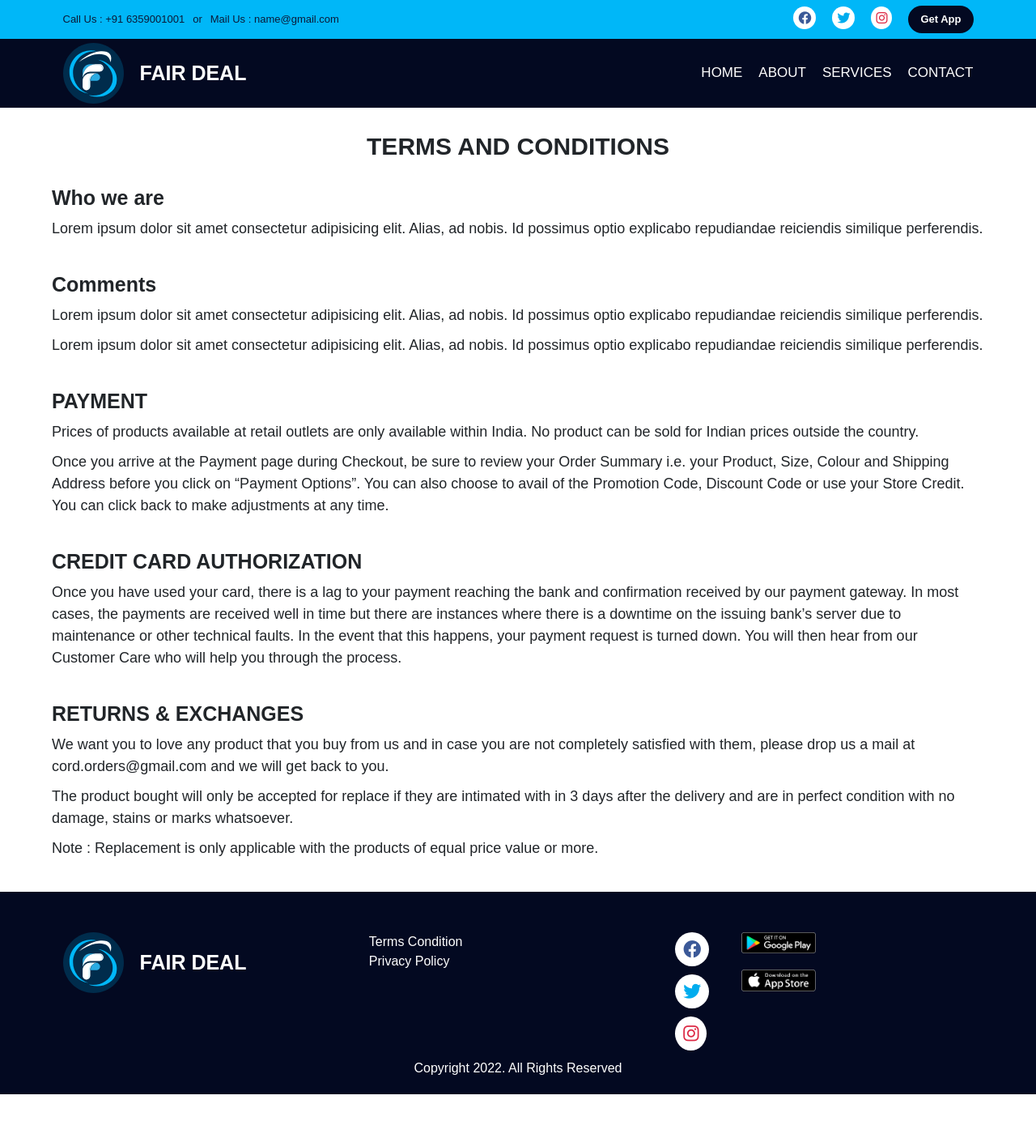
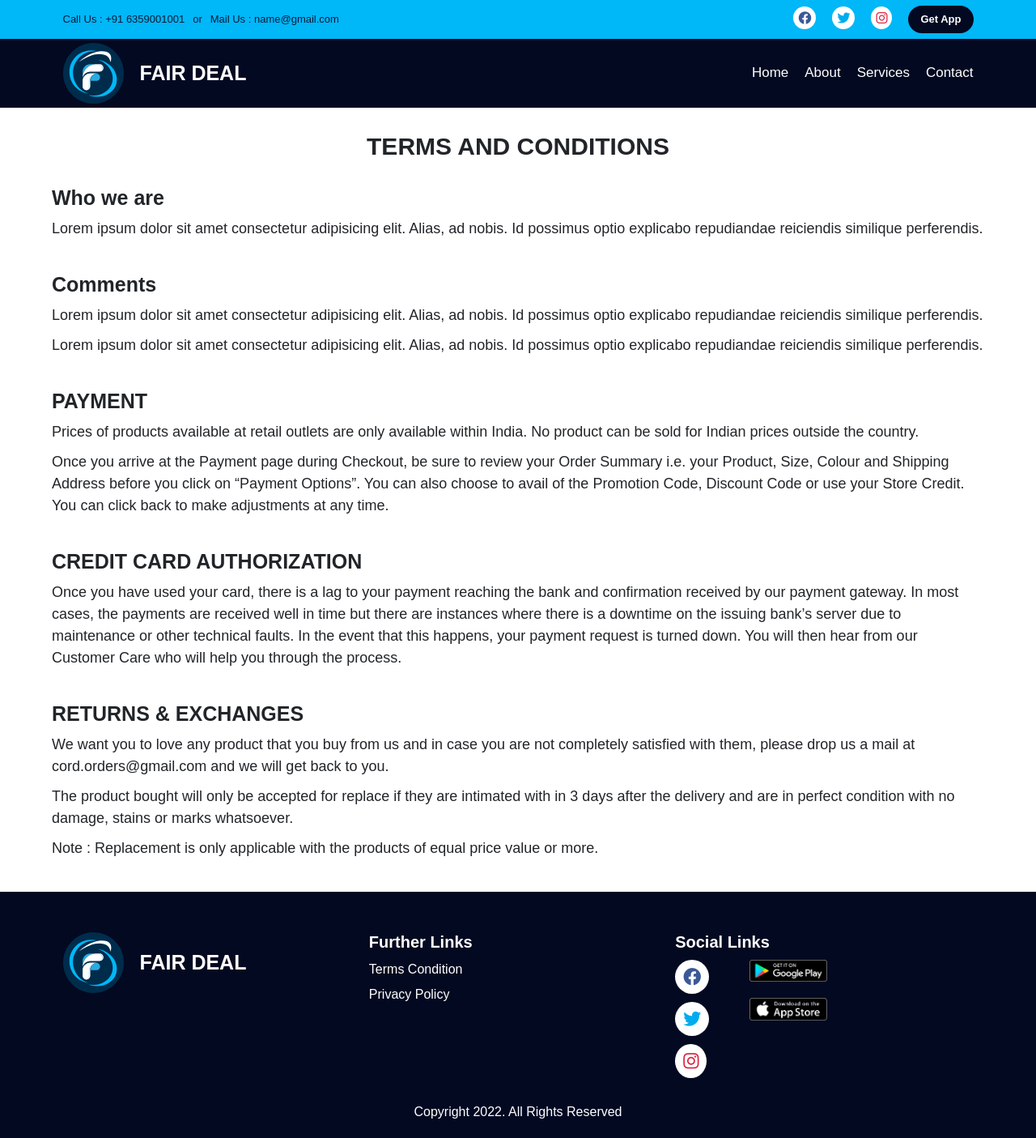
Before and after one commit to yaminshaikh217/General-Service, a React (Vite) app: page /terms in a window 1280 px wide. Shown: the whole page at 81% size. Before the commit the page ends 1351 px from the top, so only its background shows below. Built offline with nearby package versions, Linux system fonts and the light colour scheme; a web font is replaced by a local one.

Commit message:
Changes in footer and small ui changes

```diff
--- /dev/null
+++ b/src/Components/Chooseus.jsx
@@ -0,0 +1,37 @@
+import React from 'react'
+
+const Chooseus = () => {
+    return (
+        <>
+            <section className="services chooseus" id="serviceId">
+                <h2 className="genHeading text-center">Why Choose Us</h2>
+                <div className="container">
+                    <div className="choose-box">
+                        <div className="chooseusCard">
+                            <i className="fa-solid fa-clipboard-check"></i>
+                            <p>Connects you to Verified and Trained Technicians.</p>
+                        </div>
+                        <div className="chooseusCard">
+                            <i className="fa-solid fa-address-card"></i>
+                            <p>Offers Impeccable Customer Support</p>
+                        </div>
+                        <div className="chooseusCard">
+                            <i className="fa-solid fa-shield-halved"></i>
+                            <p>Guarantees Secure Transactions</p>
+                        </div>
+                        <div className="chooseusCard">
+                            <i className="fa-solid fa-thumbs-up"></i>
+                            <p>Provides High-quality,Reliability and Safety</p>
+                        </div>
+                        <div className="chooseusCard">
+                            <i className="fa-solid fa-money-check-dollar"></i>
+                            <p>Ensure Cost-effectiveness</p>
+                        </div>
+                    </div>
+                </div>
+            </section>
+        </>
+    )
+}
+
+export default Chooseus
--- a/src/Components/Footer.jsx
+++ b/src/Components/Footer.jsx
@@ -22,10 +22,13 @@ const Footer = () => {
               <h2>FAIR DEAL</h2>
             </div>
             <div>
+              <h4 className="footer-title">Further Links</h4>
               <NavLink to='/terms'><p>Terms Condition</p></NavLink>
               <NavLink to='/privacy'><p>Privacy Policy</p></NavLink>
             </div>
             <div className="icons">
+              <h4 className="footer-title">Social Links</h4>
+              <div className="d-flex g-1">
                 <div>
                   <a
                     href="https://www.facebook.com/Fairdeal-Company-107433102185215/"
@@ -50,7 +53,7 @@ const Footer = () => {
                   </div>
                 </div>
               </div>
-
+            </div>
           </div>
           <div>
             <p className="text-center">Copyright 2022. All Rights Reserved</p>
--- a/src/Components/Index.jsx
+++ b/src/Components/Index.jsx
@@ -10,7 +10,8 @@ import Services from './Services'
 import Testimonial from './Testimonial'
 import UpcomingServices from './UpcomingServices'
 import { useEffect } from 'react'
-import gsapFunc , {upcomingServices} from '../utils/gsap.js'
+import gsapFunc, { upcomingServices } from '../utils/gsap.js'
+import Chooseus from './Chooseus'
 
 
 function Index() {
@@ -23,16 +24,17 @@ function Index() {
 
   return (
     <>
-      <Navbar/>
-      <Home/>
-      <Services/>
-      <About/>
+      <Navbar />
+      <Home />
+      <Services />
+      <About />
+      <Chooseus />
       {/* <Expert/> */}
-      <Testimonial/>
-      <UpcomingServices/>
-      <Contact/>
-      <Footer/>
-      <ScrollTop hide={false}/>
+      <Testimonial />
+      <UpcomingServices />
+      <Contact />
+      <Footer />
+      <ScrollTop hide={false} />
     </>
   )
 }
--- a/src/Components/Navbar.jsx
+++ b/src/Components/Navbar.jsx
@@ -55,16 +55,16 @@ const Navbar = () => {
             onClick={handleActive}
           >
             <Link to="/">
-              <li onClick={() => window.scrollTo({ top: 0 })}>HOME</li>
+              <li onClick={() => window.scrollTo({ top: 0 })}>Home</li>
             </Link>
             <a href="/#abouts">
-              <li>ABOUT</li>
+              <li>About</li>
             </a>
             <a href="/#serviceId">
-              <li>SERVICES</li>
+              <li>Services</li>
             </a>
             <a href="/#contactus">
-              <li>CONTACT</li>
+              <li>Contact</li>
             </a>
           </ul>
           <div
--- a/src/Components/Services.jsx
+++ b/src/Components/Services.jsx
@@ -63,7 +63,7 @@ const Services = () => {
       img: plumber,
       img1: plumber1,
       img2: plumber2,
-      link:"plumbing",
+      link: "plumbing",
       title: "Plumbing",
       description:
         "Starting from pipeline installations to leakage and custom requirements, we help you with your all plumbing requirements! ",
@@ -77,6 +77,14 @@ const Services = () => {
       link: "ro-cleaning",
       description:
         "End-to-end water purifier services, inclusive of installation/uninstallation, check-up, repair, and maintenance! ",
+    }, {
+      img: ro,
+      img1: ro1,
+      img2: ro2,
+      title: "Gas",
+      link: "ro-cleaning",
+      description:
+        "lorem ipsum dolor sit amet, consectetur adipiscing lorem ipsum dolor sit amet lorem ipsum dolor sit amet lorem ipsum dolor sit amet  ",
     },
   ];
   return (
--- a/src/index.css
+++ b/src/index.css
@@ -332,6 +332,15 @@ footer {
 .footer .logo {
   margin-bottom: 2rem;
 }
+.footer-title {
+  font-size: 2rem;
+  margin-bottom: 1rem;
+  font-weight: 700;
+}
+.grid-col-3 p {
+  margin-bottom: 0.7rem;
+}
+
 .icons i {
   font-size: 2.2rem;
   background: #ffffff;
@@ -350,7 +359,7 @@ footer {
 }
 
 .icons div:has(img) {
-  width: 50%;
+  width: 65%;
   cursor: pointer;
   margin-bottom: 2rem;
 }
@@ -1960,3 +1969,33 @@ footer {
 .text-center {
   text-align: center;
 }
+.footer .icons {
+  display: block;
+}
+.g-1 {
+  gap: 3rem;
+}
+.chooseusCard {
+  display: flex;
+  align-items: center;
+  gap: 1rem;
+  margin-bottom: 1rem;
+  /* width: 100%; */
+  /* justify-content: center; */
+}
+.chooseusCard p,
+.chooseusCard i {
+  font-size: 2rem;
+  color: var(--primary-font-color);
+}
+.choose-box {
+  width: fit-content;
+  padding: 3rem;
+  margin: auto;
+  display: grid;
+  /* place-items: center; */
+  justify-items: self-start;
+  border-radius: 1rem;
+  justify-content: center;
+  box-shadow: 0 0 2em rgba(111, 151, 158, 0.2);
+}
```
Lines whose indentation alone changed are shown as unchanged.
